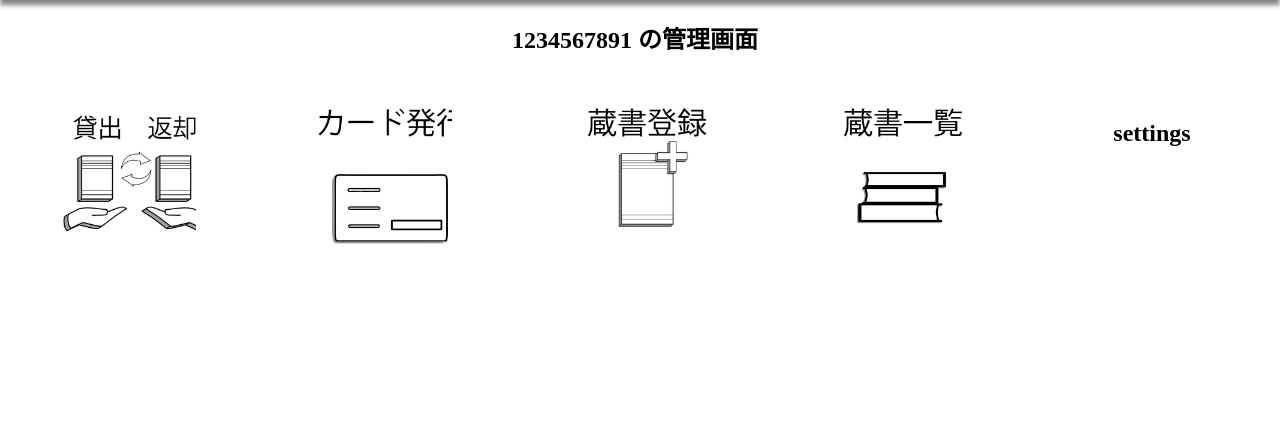
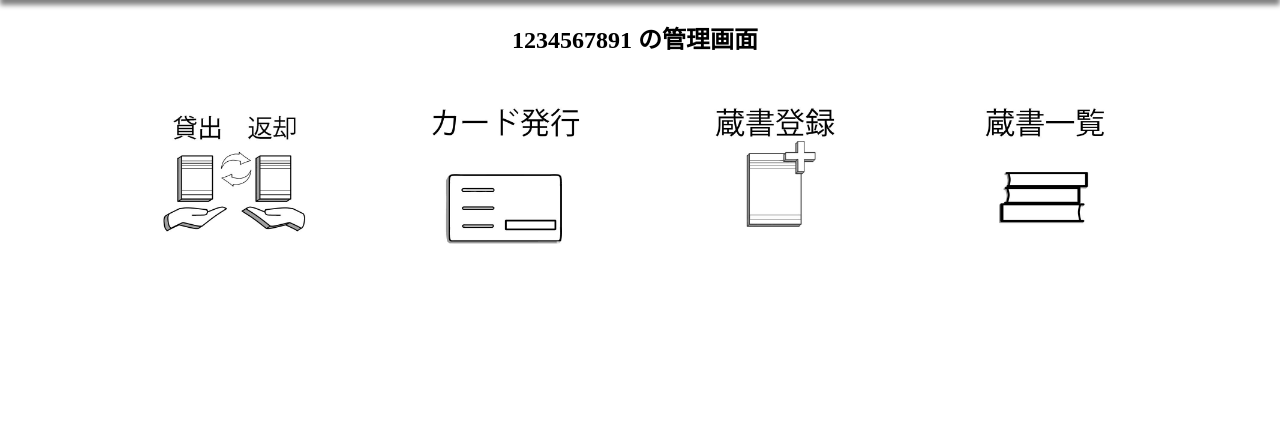
Before and after one commit to yukki072417/Kashidasu, a Node server app: page /main in a window 1280 px wide. Shown: the part 100-543 px from the top of the page. Run offline with Node 20, Linux system fonts and the light colour scheme; the visitor is signed in with stand-in values (Sample User, id 1); some web fonts are replaced.

Commit message:
設定画面を一時削除

```diff
--- a/src/views/Main.ejs
+++ b/src/views/Main.ejs
@@ -22,7 +22,6 @@
         <div id="generate-card" class='site-item' onclick="location.href = '/generate-card'"></div>
         <div id="register-book" class='site-item' onclick="location.href = '/register'"></div>
         <div id="book-list" class='site-item' onclick="location.href = '/book-list'"></div>
-        <div id="settings" class='site-item' onclick="location.href = '/settings'"><h2>settings</h2></div>
     </div>
 
     <%- include('Footer') %>
```
